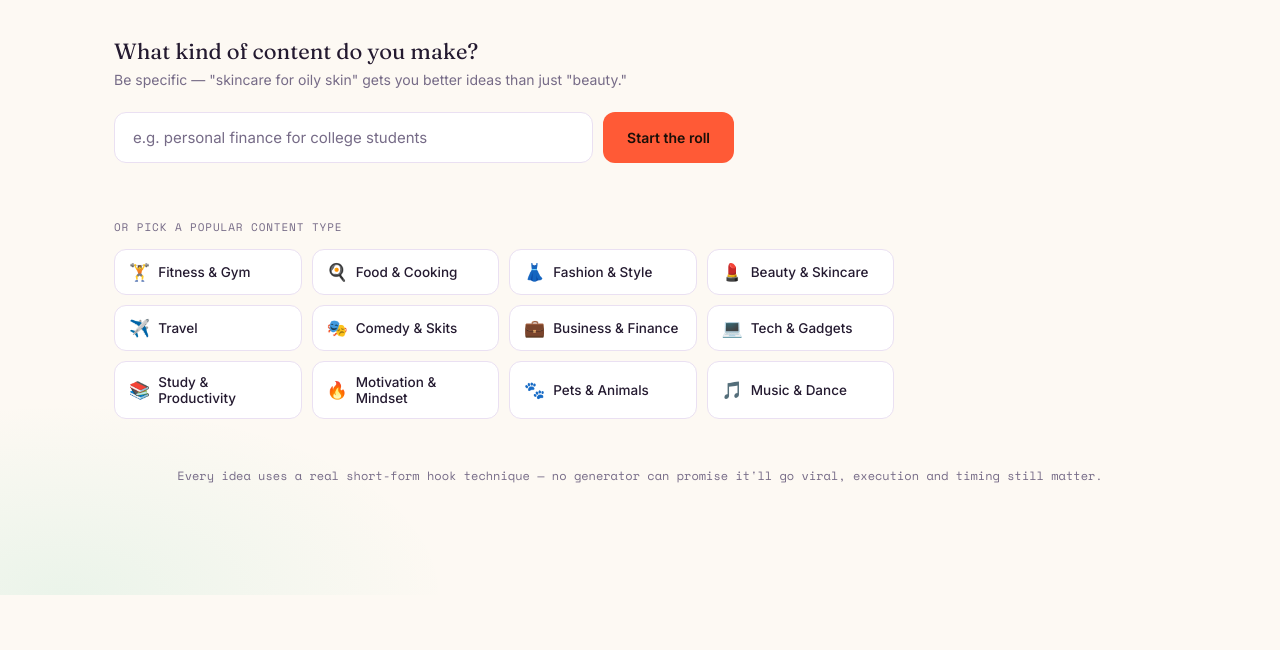
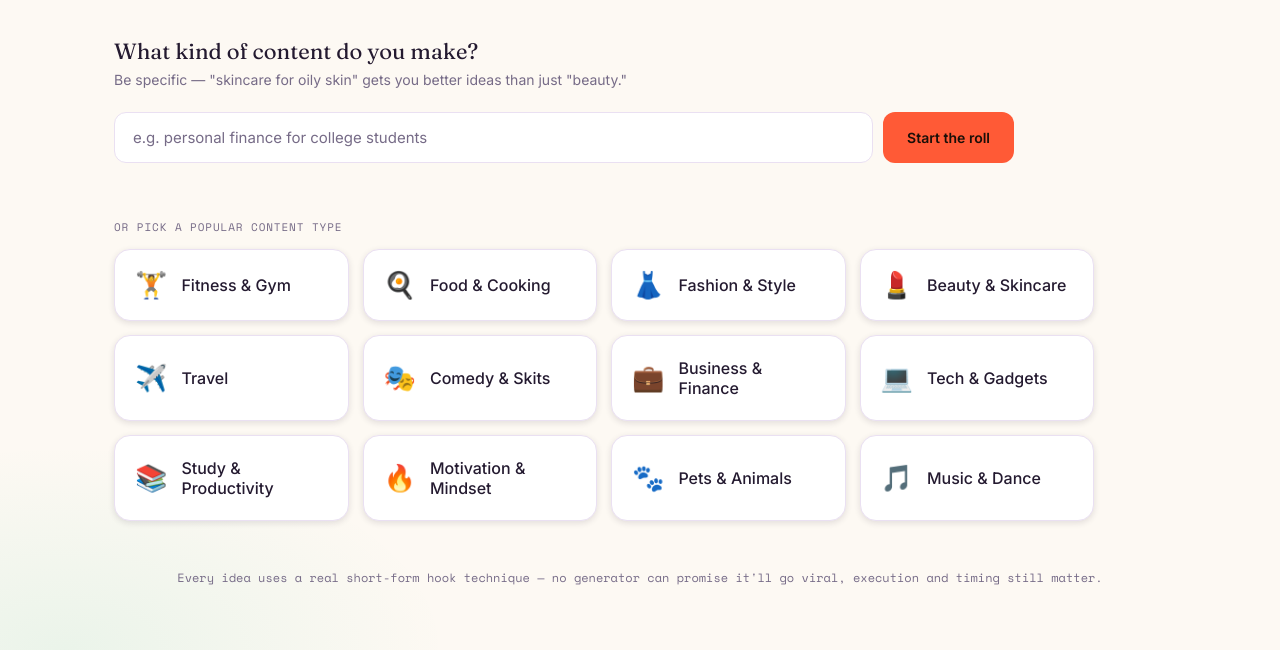
Before and after one commit to yashrajchavan51-dotcom/ideas, a plain HTML site: page index.html in a window 1280 px wide. Shown: the part 205-855 px from the top of the page. Before the commit the page ends 800 px from the top, so only its background shows below. Drawn offline with nearby package versions, Linux system fonts and the light colour scheme.

Commit message:
Update index.html

```diff
--- a/index.html
+++ b/index.html
@@ -153,7 +153,7 @@
     display: flex;
     gap: 10px;
     flex-wrap: wrap;
-    max-width: 620px;
+    max-width: 900px;
   }
   .niche-input{
     flex: 1;
@@ -203,33 +203,34 @@
   }
   .niche-grid{
     display: grid;
-    grid-template-columns: repeat(auto-fill, minmax(150px, 1fr));
-    gap: 10px;
-    max-width: 780px;
+    grid-template-columns: repeat(auto-fill, minmax(230px, 1fr));
+    gap: 14px;
+    max-width: 980px;
   }
   .niche-chip{
     display: flex;
     align-items: center;
-    gap: 8px;
+    gap: 14px;
     background: var(--surface);
     border: 1px solid var(--line);
-    border-radius: 12px;
-    padding: 12px 14px;
+    border-radius: 16px;
+    padding: 22px 20px;
     color: var(--text);
     font-family: 'Inter', sans-serif;
-    font-size: 13.5px;
+    font-size: 16px;
     font-weight: 500;
     text-align: left;
     cursor: pointer;
+    box-shadow: 0 2px 6px var(--shadow);
     transition: border-color 0.15s ease, background 0.15s ease, transform 0.15s ease;
   }
   .niche-chip:hover{
     border-color: var(--accent-soft);
     background: var(--surface-raised);
-    transform: translateY(-1px);
+    transform: translateY(-2px);
   }
   .niche-chip:focus-visible{ outline: 2px solid var(--accent); outline-offset: 2px; }
-  .niche-chip .em{ font-size: 17px; }
+  .niche-chip .em{ font-size: 26px; line-height: 1; }
 
   /* ---------- Step 2: generator ---------- */
   #gen-screen{ display: none; }
```
